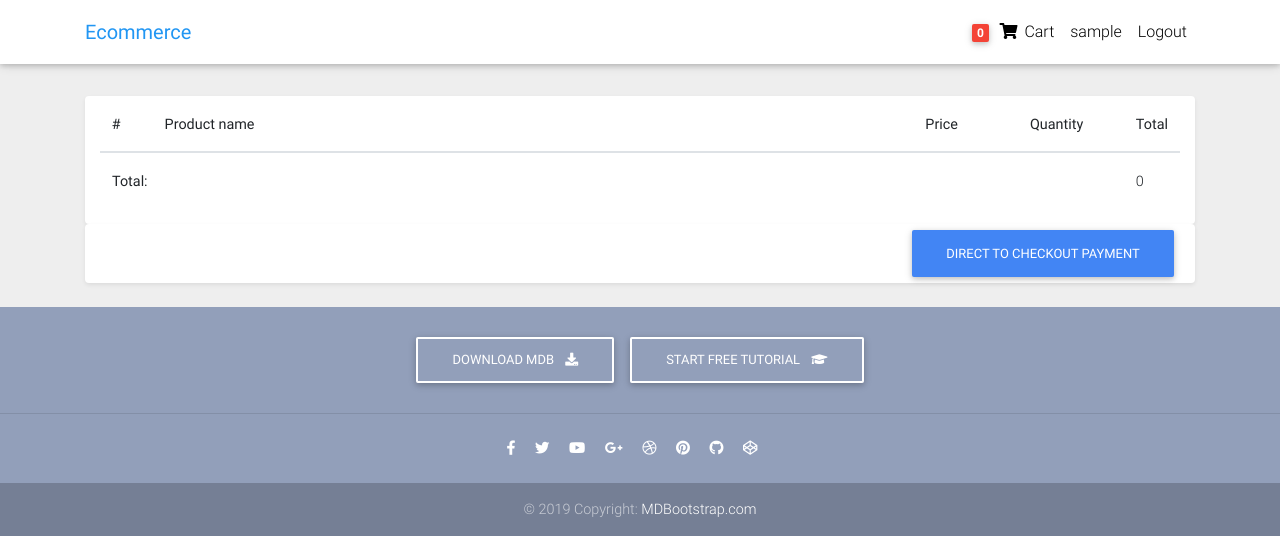
After one commit to noidontfa/ecommerce, a Django app: page /cart/ in a window 1280 px wide. The commit adds this page. Shown: the top 536 px of the page. Run offline with Django 3.2, Linux system fonts and the light colour scheme; the visitor is signed in with stand-in values (Sample User, id 1); data that the repository does not hold is empty; some libraries are stand-ins or nearby versions.

Commit message:
add cart view

```diff
--- a/core/models.py
+++ b/core/models.py
@@ -46,3 +46,6 @@ class Cart(models.Model):
     product = models.ForeignKey('Product',on_delete= models.CASCADE)
     user_other = models.ForeignKey(User, on_delete=models.CASCADE)
     quantity = models.IntegerField(default=1)
+
+    def get_product_price(self):
+        return self.product.price * self.quantity
--- a/core/templatetags/cart_template_tags.py
+++ b/core/templatetags/cart_template_tags.py
@@ -11,3 +11,14 @@ def cart_item_count(user):
         if cart.exists():
             return len(cart)
     return 0
+
+@register.filter
+def get_price_cart(user):
+
+    total_price = 0
+    if user.is_authenticated:
+        cart = Cart.objects.filter(user_other=user)
+        if cart.exists():
+            for item in cart:
+                total_price += item.product.price * item.quantity
+    return total_price
--- a/core/urls.py
+++ b/core/urls.py
@@ -1,5 +1,6 @@
+from os import name
 from django.urls import path
-from .views import HomePage, ProductDetail, index
+from .views import CartView, CheckOutView, HomePage, ProductDetail, index
 from django.conf import settings
 from django.conf.urls.static import static
 app_name = 'core'
@@ -7,7 +8,9 @@ app_name = 'core'
 
 urlpatterns = [
     path('',HomePage.as_view(),name='home-page'),
-    path('detail/<slug>',ProductDetail.as_view(),name='product-detail')
+    path('detail/<slug>',ProductDetail.as_view(),name='product-detail'),
+    path('cart/', CartView.as_view(), name='cart-view'),
+    path('checkout/', CheckOutView.as_view(), name='checkout')
 ]
 
 if settings.DEBUG:
--- a/core/views.py
+++ b/core/views.py
@@ -65,3 +65,35 @@ class ProductDetail(View):
         return HttpResponseRedirect(reverse('core:product-detail', kwargs= {
             'slug': slug
         }))
+
+
+class CartView(View):
+
+    def get(self, request, *args, **kwargs):
+
+        cart_items = Cart.objects.filter(
+           user_other=request.user
+        )
+
+        if not cart_items.exists():
+            cart_items = []
+
+        context = {
+            'cart_items': cart_items
+        }
+        return render(request, 'cart-view.html', context=context)
+
+
+class CheckOutView(View):
+
+    def get(self, request, *args, **kwargs):
+        # `cart_items = Cart.objects.filter(
+        #    user_other=request.user
+        # )
+
+        # if not cart_items.exists():
+        #     cart_items = []
+
+        context = {
+        }
+        return render(request, 'checkout-page.html', context=context)
--- /dev/null
+++ b/templates/cart-view.html
@@ -0,0 +1,48 @@
+{% extends 'base.html' %}
+{% load cart_template_tags %}
+
+
+{% block content %}
+    <main class="pt-5">
+        <div class="container">
+            <div class="row">
+                <div class="col-sm-12 white rounded shadow-sm">
+                    <table class="table">
+                        <thead>
+                            <tr>
+                                <th scope="col" style="width: 5%">#</th>
+                                <th scope="col" style="width: 75%">Product name</th>
+                                <th scope="col" style="width: 10%">Price</th>
+                                <th scope="col" style="width: 10%">Quantity</th>
+                                <th scope="col" style="width: 10%">Total</th>
+                            </tr>
+                        </thead>
+                        <tbody>
+
+                            {% for item in cart_items %}
+                             <tr>
+                                <th scope="row">{{ forloop.counter}}</th>
+                                <td>{{ item.product.name }}</td>
+                                <td>{{ item.product.display_price }}</td>
+                                <td>{{ item.quantity }}</td>
+                                <td>{{ item.get_product_price }}</td>
+                            </tr>
+                            {% endfor %}
+
+                            <tr>
+                                <th scope="row" colspan="4">Total:</th>
+                                <td>{{ user|get_price_cart}}</td>
+                            </tr>
+                        </tbody>
+                    </table>
+                </div>
+                <div class="col-sm-12 white rounded shadow-sm ">
+                    <a href="{% url 'core:checkout' %}" class="btn btn-primary float-right">
+                        Direct To Checkout Payment
+                    </a>
+                </div>
+            </div>
+        </div>
+    </main>
+
+{% endblock content %}
--- a/templates/navbar.html
+++ b/templates/navbar.html
@@ -29,7 +29,7 @@
         <ul class="navbar-nav nav-flex-icons">
             {% if user.is_authenticated %}
               <li class="nav-item">
-                <a class="nav-link waves-effect">
+                <a class="nav-link waves-effect" href="{% url 'core:cart-view' %}">
                   <span class="badge red z-depth-1 mr-1"> {{ user|cart_item_count }} </span>
                   <i class="fas fa-shopping-cart"></i>
                   <span class="clearfix d-none d-sm-inline-block"> Cart </span>
```
